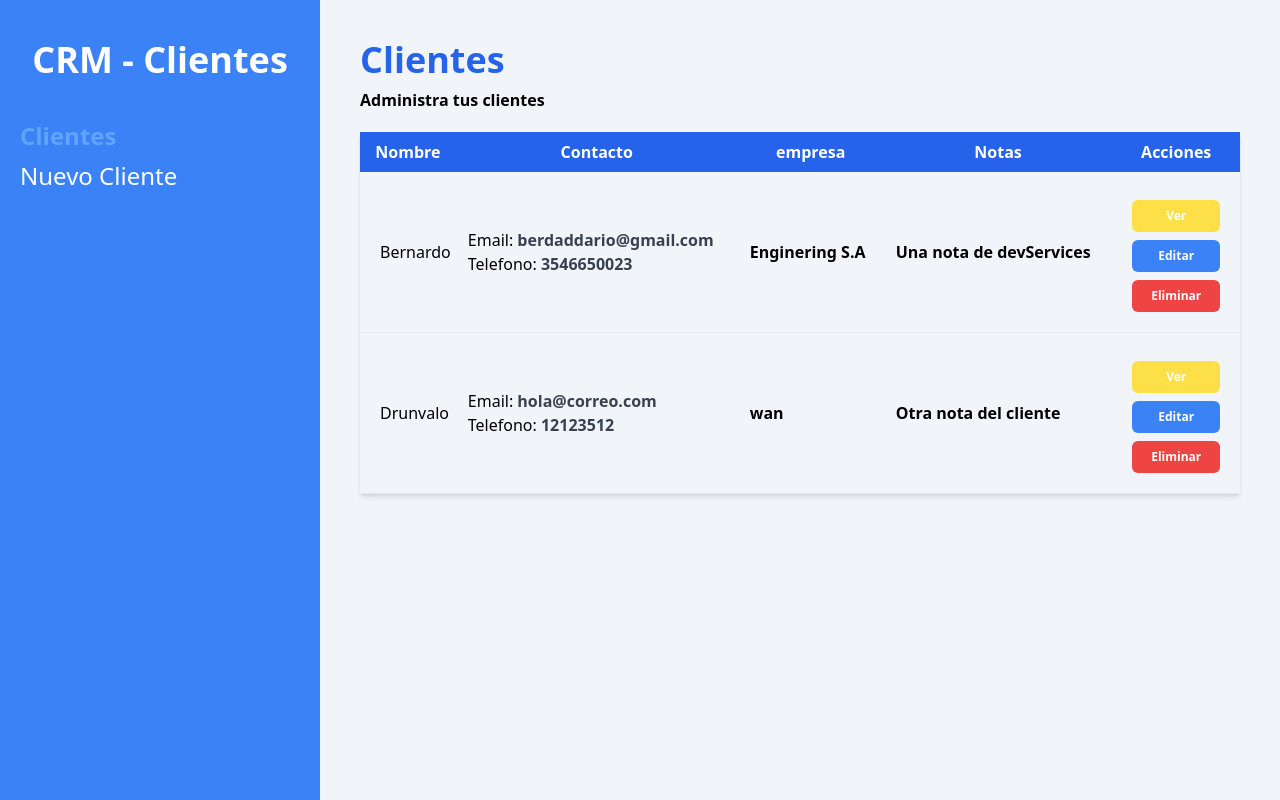
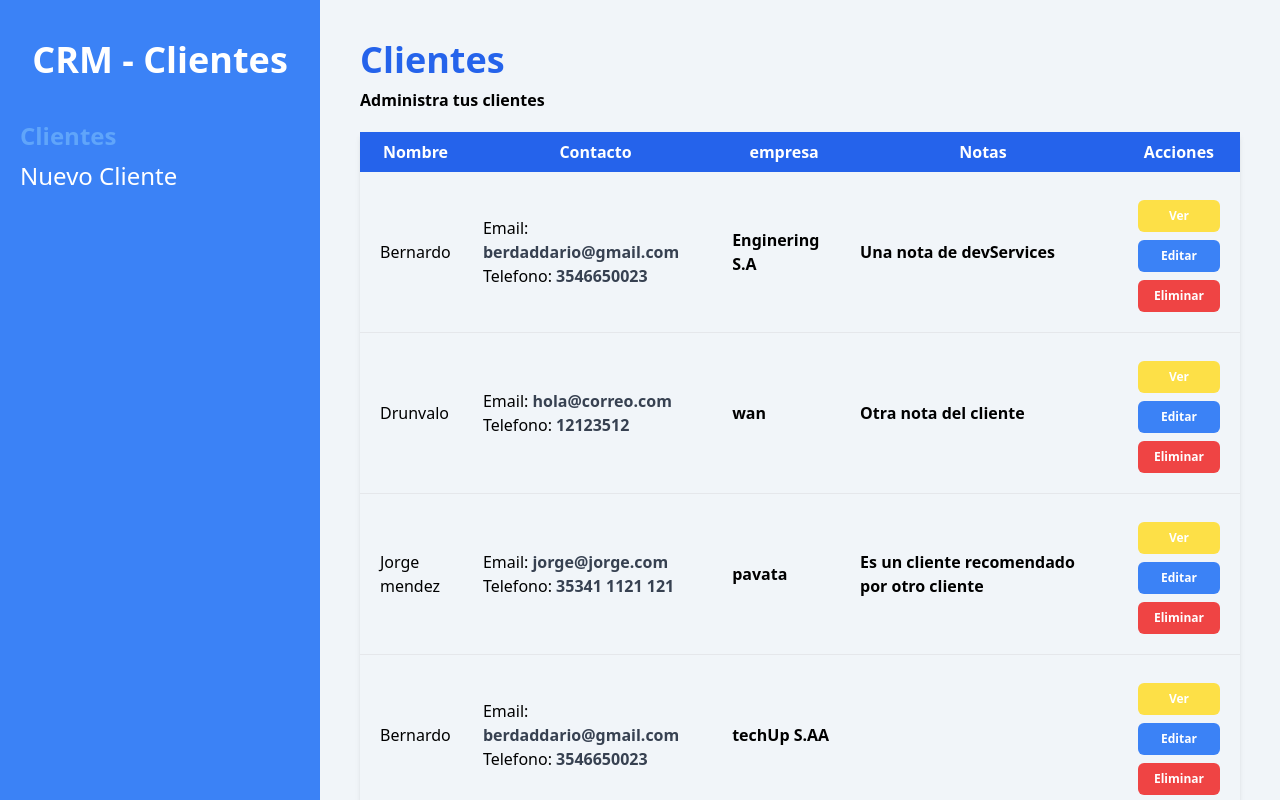
Before and after one commit to Khoderb/crm-react, a React (Vite) app: page /clientes in a window 1280 px wide. Built offline with nearby package versions, Linux system fonts and the light colour scheme; data requests are answered from the project's data file.

Commit message:
añadiendo spinner de carga al ver Clientes

```diff
--- a/db.json
+++ b/db.json
@@ -15,6 +15,22 @@
       "telefono": "12123512",
       "notas": "Otra nota del cliente",
       "id": 2
+    },
+    {
+      "nombre": "Jorge mendez",
+      "empresa": "pavata",
+      "email": "jorge@jorge.com",
+      "telefono": "35341 1121 121",
+      "notas": "Es un cliente recomendado por otro cliente ",
+      "id": 3
+    },
+    {
+      "nombre": "Bernardo",
+      "empresa": "techUp S.AA",
+      "email": "berdaddario@gmail.com",
+      "telefono": "3546650023",
+      "notas": "",
+      "id": 4
     }
   ]
 }
--- a/src/App.jsx
+++ b/src/App.jsx
@@ -3,6 +3,7 @@ import Layout from "./layout/Layout";
 import Inicio from "./pages/Inicio";
 import NuevoCliente from "./pages/NuevoCliente";
 import EditarCliente from "./pages/EditarCliente";
+import VerCliente from "./pages/VerCliente"
 
 
 
@@ -14,6 +15,7 @@ const App = ()=>{
                         <Route index element={<Inicio/>}/>
                         <Route path="nuevo" element={<NuevoCliente/>}/>
                         <Route path="editar/:id" element={<EditarCliente/>}/>
+                        <Route path=":id" element={<VerCliente/>}/>
                     </Route>
                 </Routes>
             </BrowserRouter>
--- a/src/components/Cliente.jsx
+++ b/src/components/Cliente.jsx
@@ -1,6 +1,7 @@
+import { useNavigate } from "react-router-dom";
 
 const Cliente = ({cliente}) => {
-
+    const navigate = useNavigate()
     const {nombre, empresa, email, telefono, notas, id} = cliente;
 
     return (
@@ -16,10 +17,13 @@ const Cliente = ({cliente}) => {
             <td className="p-5">
                 <button
                     className="bg-yellow-300 hover:bg-yellow-400 text-xs mt-2 text-white font-bold  w-full block py-2 px-4 rounded-md"
+                    onClick={() => navigate(`/clientes/${id}`)}
                 >Ver
                 </button>
                 <button
                     className="bg-blue-500 hover:bg-blue-700 text-xs mt-2 text-white font-bold w-full  block py-2 px-4 rounded-md"
+                    onClick={() => navigate(`/clientes/editar/${id}`)}
+
                 >Editar
                 </button>
                 <button
--- /dev/null
+++ b/src/components/Spinner.jsx
@@ -0,0 +1,18 @@
+import '../styles/spinner.css'
+const Spinner = () => {
+    return (
+        <div className="sk-cube-grid">
+            <div className="sk-cube sk-cube1"></div>
+            <div className="sk-cube sk-cube2"></div>
+            <div className="sk-cube sk-cube3"></div>
+            <div className="sk-cube sk-cube4"></div>
+            <div className="sk-cube sk-cube5"></div>
+            <div className="sk-cube sk-cube6"></div>
+            <div className="sk-cube sk-cube7"></div>
+            <div className="sk-cube sk-cube8"></div>
+            <div className="sk-cube sk-cube9"></div>
+        </div>
+    )
+}
+
+export default Spinner
--- /dev/null
+++ b/src/pages/VerCliente.jsx
@@ -0,0 +1,66 @@
+import { useState, useEffect } from 'react';
+import {useParams} from 'react-router-dom'
+import Spinner from '../components/Spinner';
+
+
+const VerCliente = () => {
+
+    const [cliente,setCliente] =useState({});
+    const [cargando,setCargando ]= useState(true);
+    const {id} = useParams();
+
+
+useEffect(() => {
+    const consultarAPI = async () =>{
+        try {
+           const url = `http://localhost:4000/clientes/${id}`;
+           const respuesta = await fetch(url);
+           const cliente = await respuesta.json();
+           setCliente(cliente);
+        } catch (err) {
+           console.log(err);
+       }
+       setTimeout(() => {
+           setCargando(false);
+       }, 2000);
+    }
+    consultarAPI();
+},[])
+
+
+return (
+    <>
+        { cargando ? <Spinner/> :
+
+            Object.keys(cliente).length !== 0 ?
+                <div>
+                    <h1 className="font-black text-2xl mb-5 text-blue-600">Ver Cliente {cliente.nombre}</h1>
+                    <p className="font-black text-gray-600 my-5 p-1">Información del Cliente</p>
+
+                            <div className ="grid sm:grid-cols-2 w-3/4 px-4 rounded-lg shadow-md bg-gray-50">
+                                <p className="text-gray-600 my-5 text-lg"><span className = "font-bold uppercase">Nombre:</span> {cliente.nombre}</p>
+                                <p className="text-gray-600 my-5 text-lg"><span className = "font-bold uppercase">Empresa:</span> {cliente.empresa}</p>
+                                <p className="text-gray-600 my-5 text-lg"><span className = "font-bold uppercase">Email:</span> {cliente.email}</p>
+                                {(cliente.telefono && <p className="text-gray-600 my-5 text-lg">
+                                    <span className = "font-bold uppercase">Teléfono:</span> {cliente.telefono}</p>
+                                )}
+
+                                {(cliente.notas && <p className="text-gray-600 my-5 text-lg">
+                                    <span className = "font-bold uppercase">Notas:</span> {cliente.notas}</p>
+                                )}
+                            </div>
+            </div>
+        :
+        <>
+          <p className="font-black text-gray-600 text-3xl my-5 p-1">No hay resultados</p>
+          <a className="font-bold  p-2 text-2xl text-blue-400 hover:text-blue-600" href="/clientes">Retornar</a>
+        </>
+    }
+    </>
+
+
+
+    )
+}
+
+export default VerCliente
--- /dev/null
+++ b/src/styles/spinner.css
@@ -0,0 +1,61 @@
+.sk-cube-grid {
+    width: 40px;
+    height: 40px;
+    margin: 50px auto ;
+  }
+
+  .sk-cube-grid .sk-cube {
+    width: 33%;
+    height: 33%;
+    background-color: #238cce;
+    float: left;
+    -webkit-animation: sk-cubeGridScaleDelay 1.3s infinite ease-in-out;
+            animation: sk-cubeGridScaleDelay 1.3s infinite ease-in-out;
+  }
+  .sk-cube-grid .sk-cube1 {
+    -webkit-animation-delay: 0.2s;
+            animation-delay: 0.2s; }
+  .sk-cube-grid .sk-cube2 {
+    -webkit-animation-delay: 0.3s;
+            animation-delay: 0.3s; }
+  .sk-cube-grid .sk-cube3 {
+    -webkit-animation-delay: 0.4s;
+            animation-delay: 0.4s; }
+  .sk-cube-grid .sk-cube4 {
+    -webkit-animation-delay: 0.1s;
+            animation-delay: 0.1s; }
+  .sk-cube-grid .sk-cube5 {
+    -webkit-animation-delay: 0.2s;
+            animation-delay: 0.2s; }
+  .sk-cube-grid .sk-cube6 {
+    -webkit-animation-delay: 0.3s;
+            animation-delay: 0.3s; }
+  .sk-cube-grid .sk-cube7 {
+    -webkit-animation-delay: 0s;
+            animation-delay: 0s; }
+  .sk-cube-grid .sk-cube8 {
+    -webkit-animation-delay: 0.1s;
+            animation-delay: 0.1s; }
+  .sk-cube-grid .sk-cube9 {
+    -webkit-animation-delay: 0.2s;
+            animation-delay: 0.2s; }
+
+  @-webkit-keyframes sk-cubeGridScaleDelay {
+    0%, 70%, 100% {
+      -webkit-transform: scale3D(1, 1, 1);
+              transform: scale3D(1, 1, 1);
+    } 35% {
+      -webkit-transform: scale3D(0, 0, 1);
+              transform: scale3D(0, 0, 1);
+    }
+  }
+
+  @keyframes sk-cubeGridScaleDelay {
+    0%, 70%, 100% {
+      -webkit-transform: scale3D(1, 1, 1);
+              transform: scale3D(1, 1, 1);
+    } 35% {
+      -webkit-transform: scale3D(0, 0, 1);
+              transform: scale3D(0, 0, 1);
+    }
+  }
```
Also changed, not shown: src/index.css (line endings or trailing spaces).
